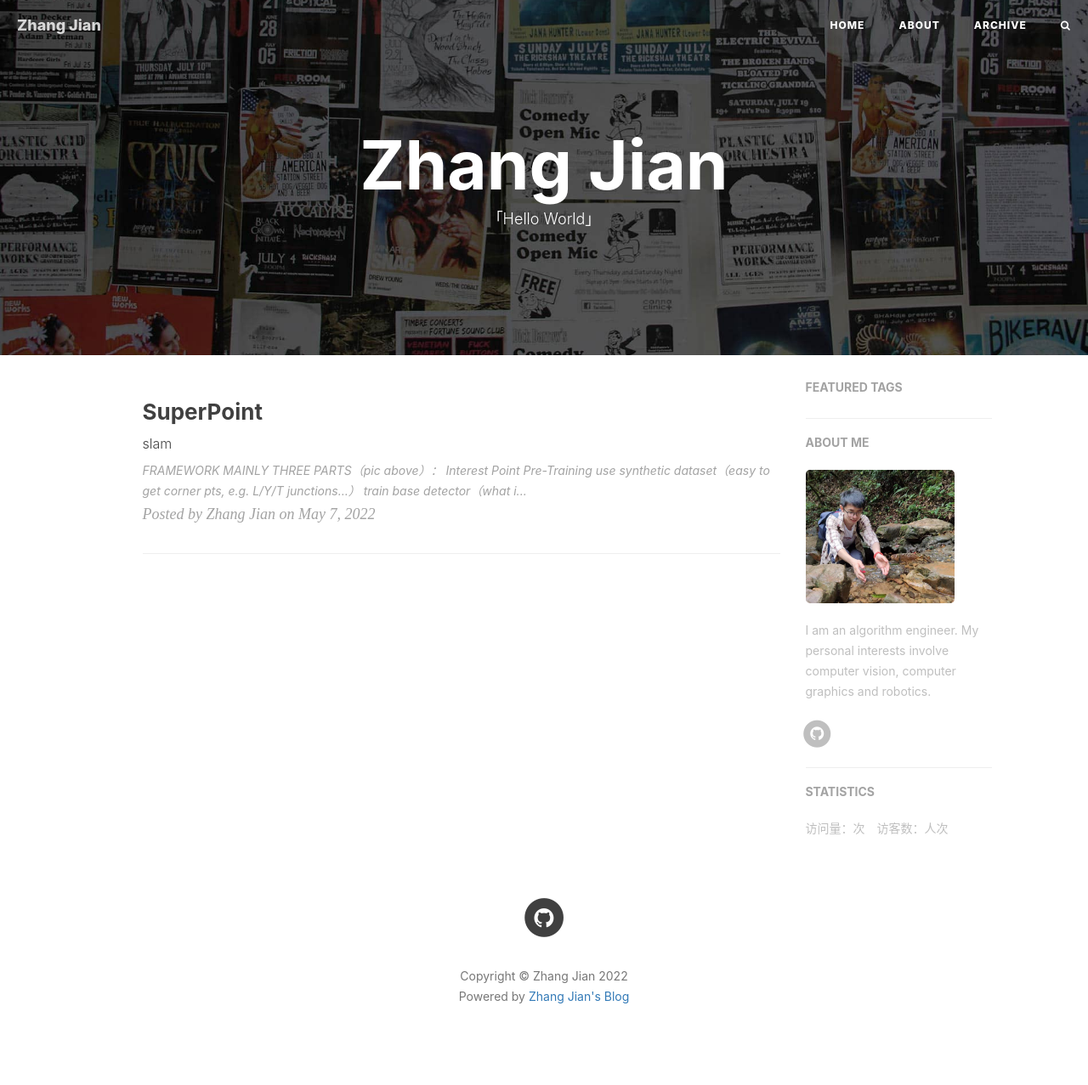
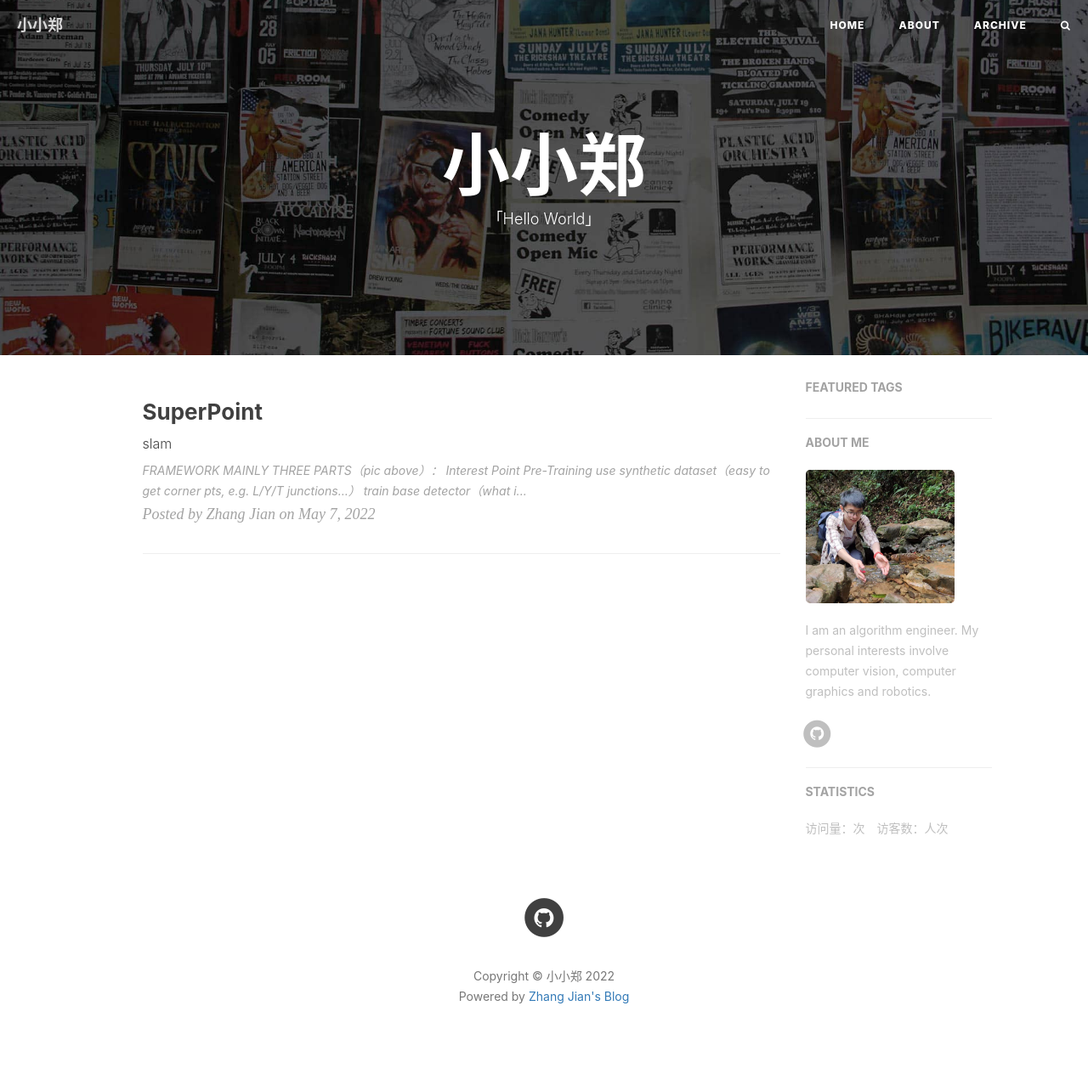
Before and after one commit to MissLovery/MissLovery.github.io, a Jekyll site: the page built from index.html, in a window 1280 px wide. Shown: the whole page at 85% size. Built offline with Jekyll 4.4.1, drawn with Linux system fonts in a browser that asks for light colours; nearby versions of some CDN libraries; the list of posts is cut into pages by our own code; comment, search, counter and statistics services are not loaded.

Commit message:
更新个人名称

```diff
--- a/_config.yml
+++ b/_config.yml
@@ -1,6 +1,6 @@
 # Site settings
-title: Zhang Jian
-SEOTitle: 章坚的博客 | Zhang Jian Blog
+title: 小小郑
+SEOTitle: 小小郑的博客 | Zhang Jian Blog
 header-img: img/home-bg.jpg
 email: jianzhang@smail.nju.edu.cn
 description: "I am an algorithm engineer. My personal interests involve computer vision, computer graphics and robotics. "
```
